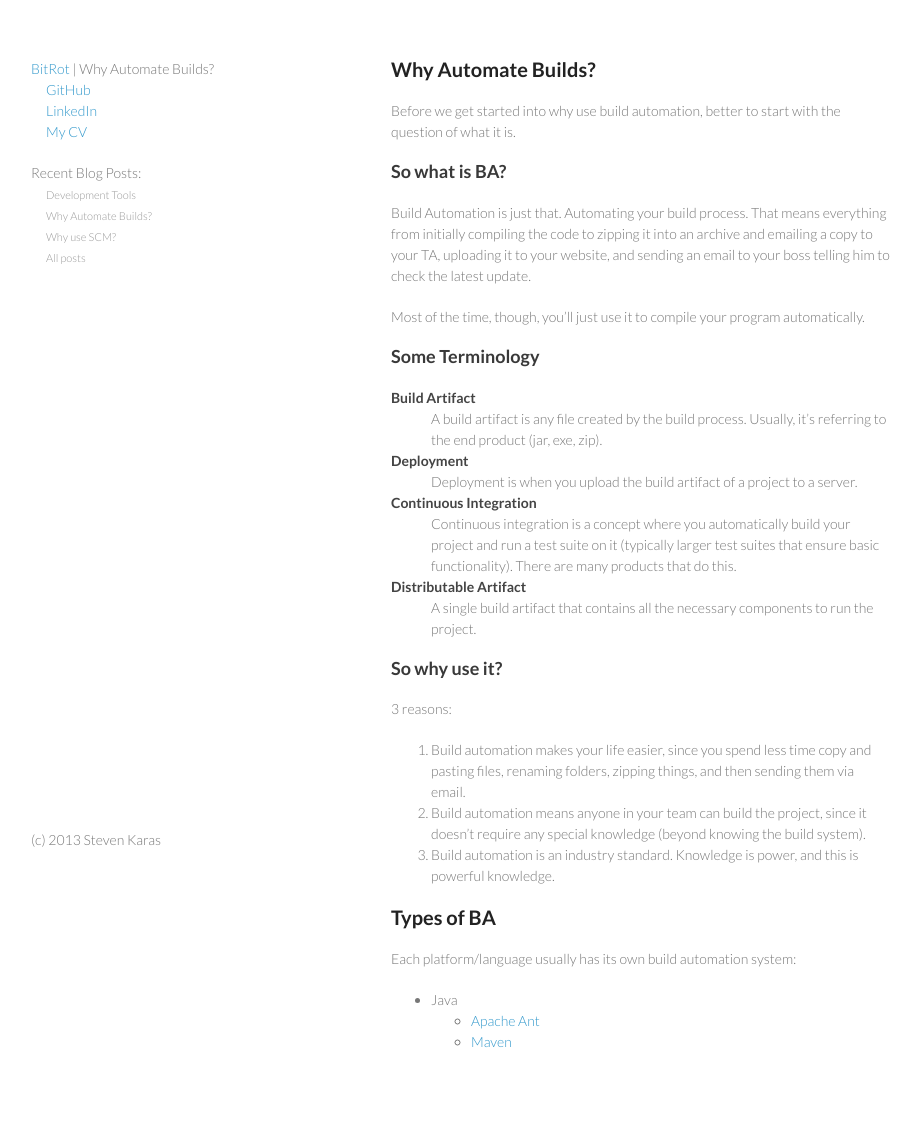
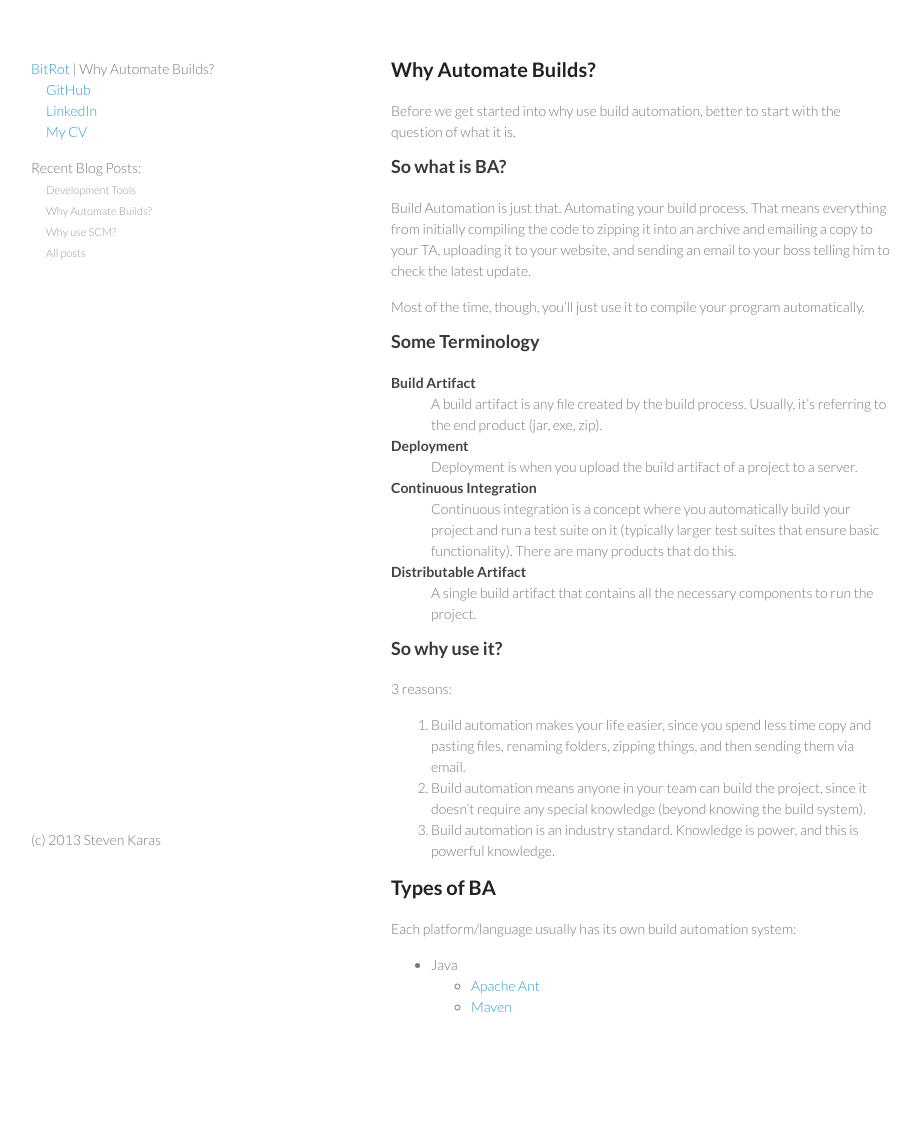
Before and after one commit to stevenkaras/stevenkaras.github.com, a Jekyll site: the page built from blog/_posts/2011-03-17-whyba.md, in a window 1280 px wide. Shown: the whole page, without its empty margins (179-1099 px from the left). Built offline with Jekyll 4.4.1, drawn with Linux system fonts in a browser that asks for light colours; after the commit the page ends 1082 px from its top, so only the background shows below that.

Commit message:
squish interface a little bit

```diff
--- a/css/base.css
+++ b/css/base.css
@@ -13,7 +13,7 @@ h1, h2, h3, h4, h5, h6 {
 }
 
 p, ul, ol, table, pre, dl {
-  margin:0 0 20px;
+  margin:0 0 15px;
 }
 
 h1, h2, h3 {
```
